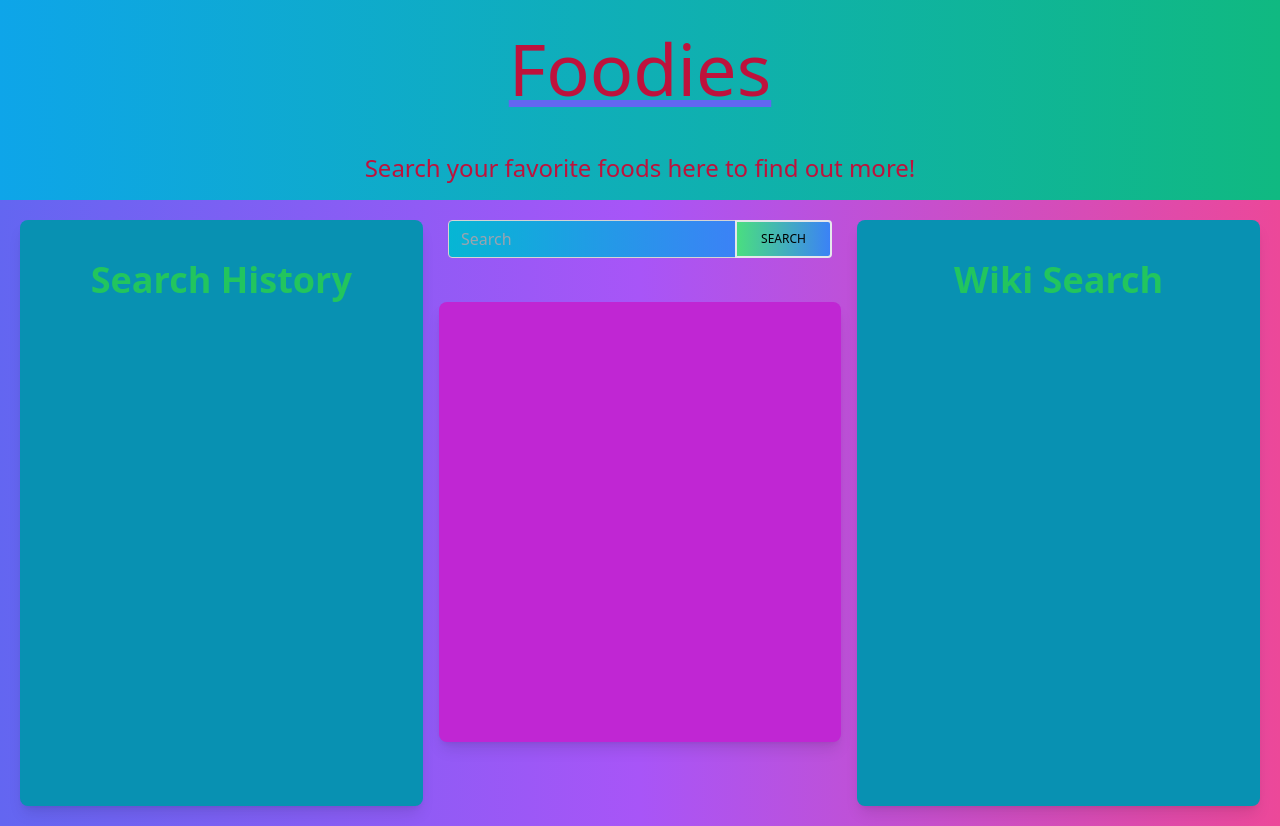
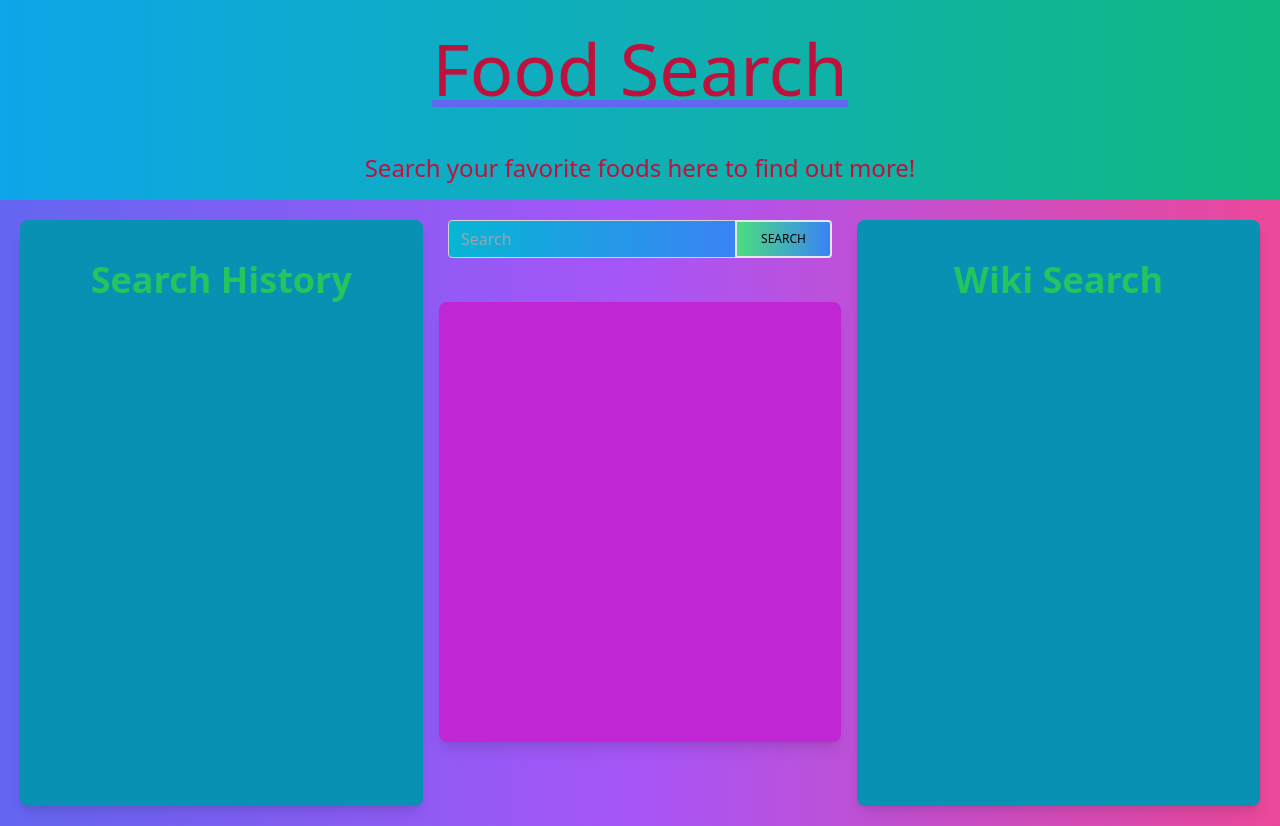
Before and after one commit to sethleininger/FoodSearch, a plain HTML site: page index.html in a window 1280 px wide. Drawn offline with nearby package versions, Linux system fonts and the light colour scheme.

Commit message:
Adding Title

```diff
--- a/index.html
+++ b/index.html
@@ -18,7 +18,7 @@
         <section class="max-w-4xl mx-auto p-4 flex justify-between items-center ">
             <h1
                 class="text-7xl font-medium max-w-4xl mx-auto p-4 flex justify-between items-center text-decoration-line: underline underline decoration-indigo-500 ">
-                Foodies
+                Food Search
             </h1>
         </section>
         <section class="mx-auto p-2 flex justify-between items-center">
--- a/script.js
+++ b/script.js
@@ -4,9 +4,7 @@ const searchApi2 = btnSearch2.addEventListener("click", function () {
 
   let searchQuery = document.querySelector("input[type = 'search']").value.trim();
   searchQuery = searchQuery.toLowerCase().replace(' ', '_');
-  //const searchTerms = searchQuery = document.querySelector("input[type = 'search']").value.trim();;
 
-  // const searchTerms = searchQuery = document.querySelector("input[type = 'search']").value.trim();;
   const YOUTUBE_API_KEY = "AIzaSyAIqG_Rna2mkVuTMJMJzjh2yQxvgbgY5hw";
 
   const url = `https://www.googleapis.com/youtube/v3/search?part=snippet&maxResults=1&q=` + searchQuery + `&key=${YOUTUBE_API_KEY}`;
```
Also changed, not shown: 1 other file.
